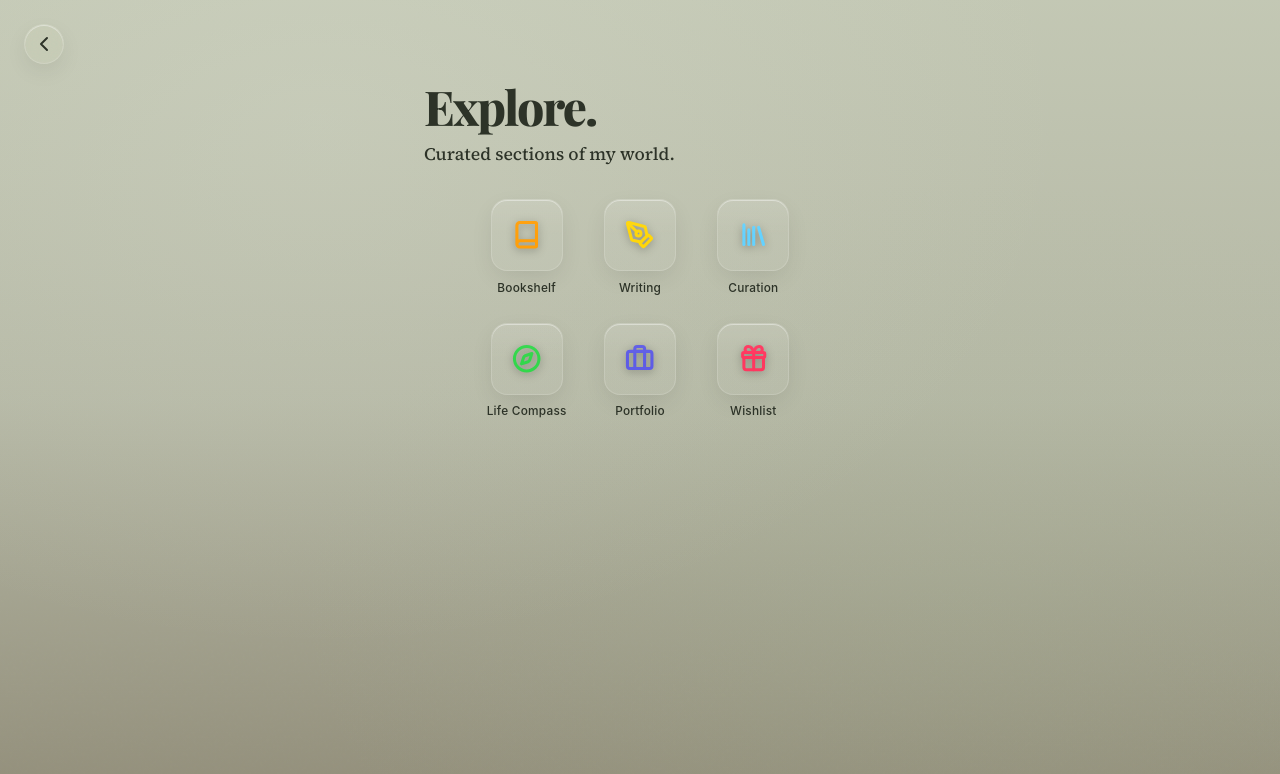
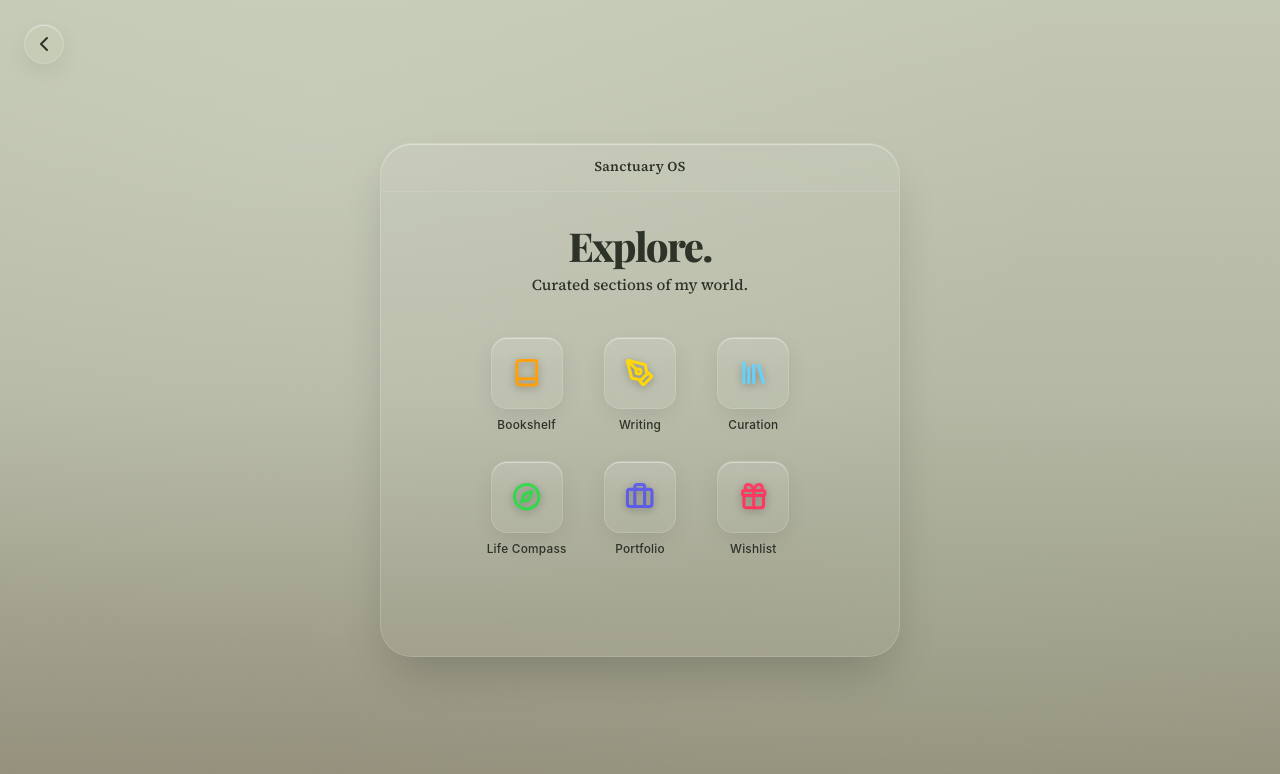
Before and after one commit to muhammadfaza16/muhammadfaza16.github.io, a Next.js app: page /starlight in a window 1280 px wide. Shown: the top 774 px of the page. Built offline with nearby package versions, Linux system fonts and the light colour scheme; no server answers; a web font is replaced by a local one.

Commit message:
feat: implement VisionOS Spatial Window UI for Starlight page

```diff
--- a/src/app/starlight/page.tsx
+++ b/src/app/starlight/page.tsx
@@ -70,38 +70,89 @@ export default function StarlightPage() {
             position: "relative",
             zIndex: 1,
             height: "100svh",
-            overflowY: "auto",
-            overflowX: "hidden",
-            scrollbarWidth: "none",
+            overflow: "hidden", // Prevent full page scrolling
             display: "flex",
             flexDirection: "column",
-            justifyContent: "flex-start",
-            gap: "1rem"
-          }}>
-            {/* Simple Heading */}
-            <section style={{
-              padding: "5rem 1.5rem 1rem",
-              width: "100%",
-              maxWidth: "480px",
-              margin: "0 auto",
+            alignItems: "center",
+            justifyContent: "center",
+            padding: "1rem"
           }}>
             <motion.div
-                initial={{ opacity: 0, y: 10 }}
-                animate={{ opacity: 1, y: 0 }}
-                transition={{ duration: 0.5 }}
+              initial={{ opacity: 0, scale: 0.9, y: 20 }}
+              animate={{ opacity: 1, scale: 1, y: 0 }}
+              transition={{ duration: 0.6, type: "spring", bounce: 0.3 }}
+              style={{
+                width: "100%",
+                maxWidth: "520px",
+                display: "flex",
+                flexDirection: "column",
+                background: "rgba(255, 255, 255, 0.03)", // Ultra-thin frosted glass
+                backdropFilter: "blur(32px) saturate(150%) brightness(105%)",
+                WebkitBackdropFilter: "blur(32px) saturate(150%) brightness(105%)",
+                borderRadius: "32px",
+                border: "1px solid rgba(255, 255, 255, 0.15)",
+                boxShadow: `
+                  0 24px 48px -12px rgba(0,0,0,0.2),
+                  inset 0 1px 0.5px rgba(255,255,255,0.4)
+                `,
+                overflow: "hidden", // Keep children inside rounded corners
+                position: "relative"
+              }}
             >
+              {/* Window Header (VisionOS / macOS style) */}
+              <div style={{
+                height: "48px",
+                display: "flex",
+                alignItems: "center",
+                justifyContent: "space-between",
+                padding: "0 1.25rem",
+                borderBottom: "1px solid rgba(255, 255, 255, 0.08)",
+                background: "rgba(255, 255, 255, 0.02)",
+              }}>
+                {/* Traffic Lights Controls */}
+                <div style={{ display: "flex", gap: "8px", alignItems: "center" }}>
+                  <div style={{ width: "12px", height: "12px", borderRadius: "50%", background: "var(--ink-secondary)", opacity: 0.4 }} />
+                  <div style={{ width: "12px", height: "12px", borderRadius: "50%", background: "var(--ink-secondary)", opacity: 0.4 }} />
+                  <div style={{ width: "12px", height: "12px", borderRadius: "50%", background: "var(--ink-secondary)", opacity: 0.4 }} />
+                </div>
+
+                {/* Window Title */}
+                <span style={{
+                  position: "absolute",
+                  left: "50%",
+                  transform: "translateX(-50%)",
+                  fontSize: "0.85rem",
+                  fontWeight: 600,
+                  color: "var(--ink-primary)",
+                  letterSpacing: "0.02em"
+                }}>
+                  Sanctuary OS
+                </span>
+
+                {/* Empty right spacer for flex balance */}
+                <div style={{ width: "52px" }} />
+              </div>
+
+              {/* Window Content */}
+              <div style={{ padding: "2rem 1.5rem 3rem" }}>
+                {/* Simple Heading */}
+                <div style={{
+                  width: "100%",
+                  textAlign: "center",
+                  marginBottom: "2.5rem",
+                }}>
                   <h1 style={{
-                  fontSize: "clamp(2.2rem, 7vw, 3rem)",
+                    fontSize: "clamp(2rem, 6vw, 2.5rem)",
                     fontWeight: 800,
                     letterSpacing: "-0.04em",
                     lineHeight: 1.1,
                     color: "var(--ink-primary)",
-                  marginBottom: "0.5rem",
+                    marginBottom: "0.4rem",
                   }}>
                     Explore.
                   </h1>
                   <p style={{
-                  fontSize: "clamp(0.95rem, 3vw, 1.1rem)",
+                    fontSize: "0.95rem",
                     color: "var(--ink-secondary)",
                     lineHeight: 1.5,
                     fontWeight: 500,
@@ -109,13 +160,12 @@ export default function StarlightPage() {
                   }}>
                     Curated sections of my world.
                   </p>
-              </motion.div>
-            </section>
+                </div>
 
                 {/* Springboard App Grid */}
-            <div style={{ flex: 1, display: "flex", flexDirection: "column", justifyContent: "flex-start" }}>
                 <StarlightBentoGrid />
               </div>
+            </motion.div>
           </main>
         </ZenHideable>
       </AtmosphericBackground>
```
Lines whose indentation alone changed are shown as unchanged.
